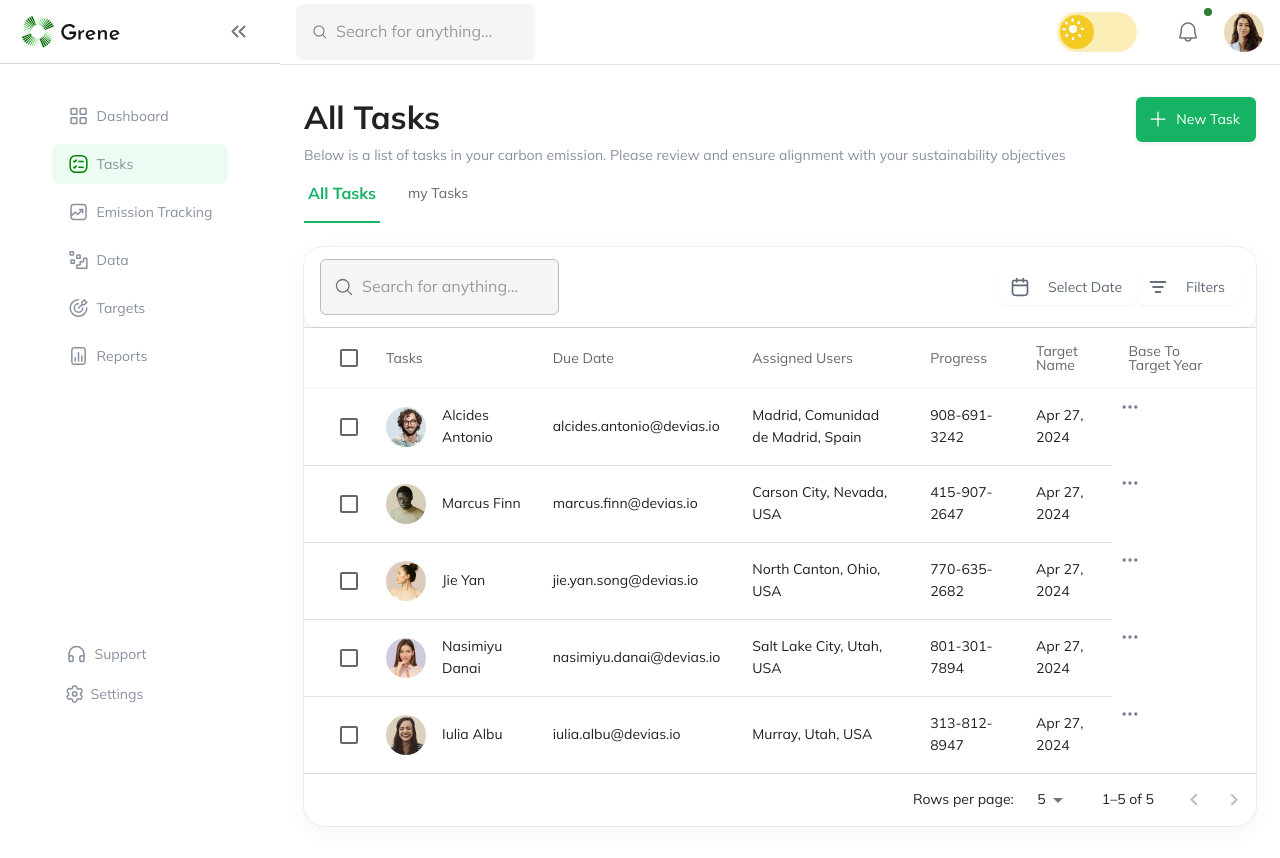
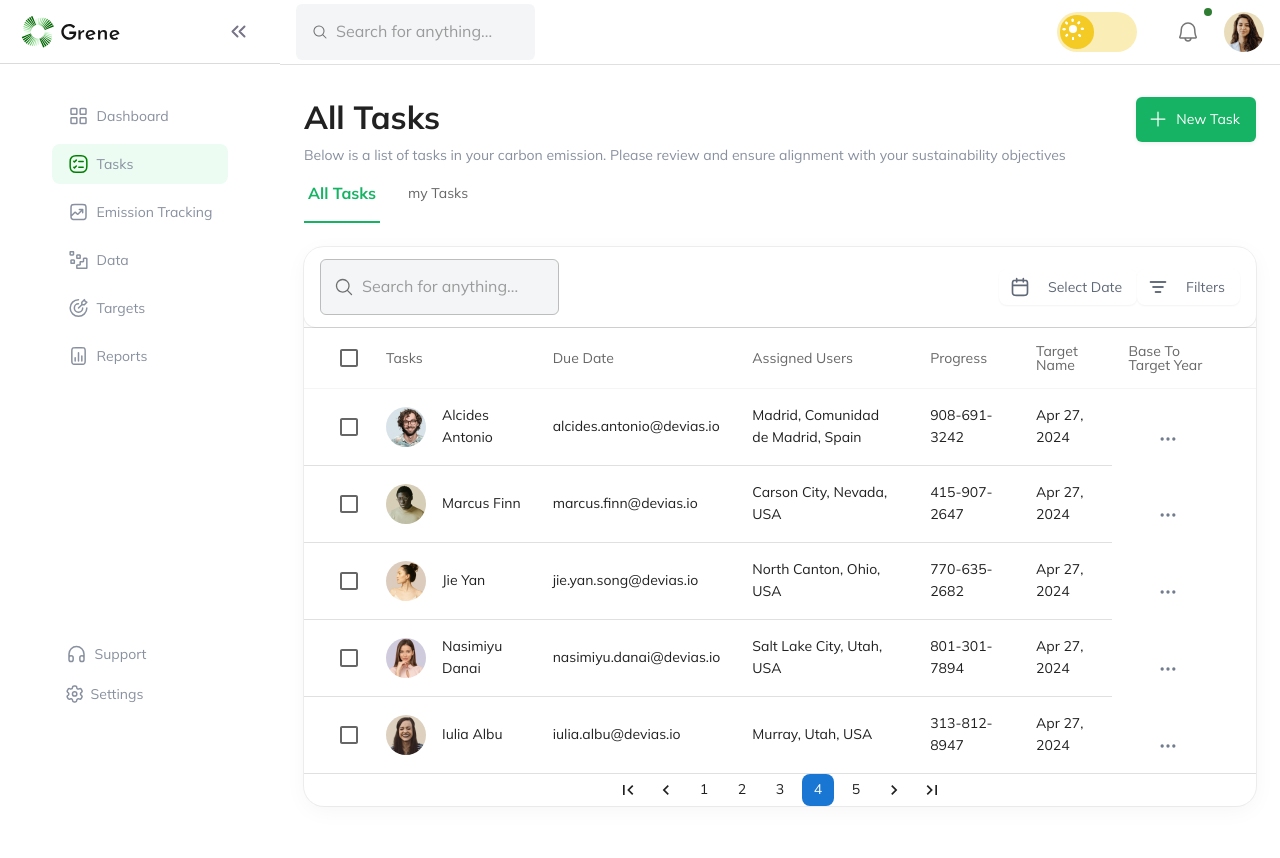
Before and after one commit to manelyasmine/greenSemanic, a Next.js app: page /dashboard/tasks in a window 1280 px wide. Built offline with nearby package versions, Linux system fonts and the light colour scheme; no server answers; sample sign-in values are in the browser's storage.

Commit message:
change to be marged

```diff
--- a/src/app/dashboard/target/page.tsx
+++ b/src/app/dashboard/target/page.tsx
@@ -99,7 +99,9 @@ export default function Page(): React.JSX.Element {
         ))}
       </Grid>
       <Box sx={{ display: 'flex', justifyContent: 'center' }}>
-        <Pagination count={3} size="small" />
+        <Stack spacing={2}>
+          <Pagination count={3} size="small" />
+        </Stack>
       </Box>
     </Stack>
   );
--- a/src/components/DropDown/DropdownTableCell.tsx
+++ b/src/components/DropDown/DropdownTableCell.tsx
@@ -1,7 +1,13 @@
 import React, { useState } from 'react';
-import { DashboardIcon, DotsHorizontal } from '@/icons';
+import { DashboardIcon, DotsHorizontal,AssignIcon,DeleteIcon,ModifyIcon } from '@/icons';
 import { MoreVert as MoreVertIcon } from '@mui/icons-material';
 import { IconButton, ListItemIcon, ListItemText, Menu, MenuItem } from '@mui/material';
+import DropDownStyle from '@/styles/theme/DropDown';
+
+import Typography from '@mui/material/Typography';
+import Box from '@mui/material/Box';
+import Card from '@mui/material/Card';
+import DeleteConfirmation from '@/components/commun/Alerts/DeleteConfirmation';
 
 interface DropdownProps {
   // Function to handle modification triggered from the dropdown
@@ -14,7 +20,7 @@ interface DropdownProps {
 
 const Dropdown: React.FC<DropdownProps> = ({ onModify, onDelete, onAssign }) => {
   const [anchorEl, setAnchorEl] = useState<null | HTMLElement>(null);
-
+    const [isDeleteOpen,setIsDeleteOpen]=useState(false);
   const handleOpen = (event: React.MouseEvent<HTMLElement>) => {
     setAnchorEl(event.currentTarget);
   };
@@ -30,7 +36,7 @@ const Dropdown: React.FC<DropdownProps> = ({ onModify, onDelete, onAssign }) =>
 
   const handleDelete = () => {
     handleClose();
-    onDelete();
+    setIsDeleteOpen(!isDeleteOpen);
   };
 
   const handleAssign = () => {
@@ -43,27 +49,38 @@ const Dropdown: React.FC<DropdownProps> = ({ onModify, onDelete, onAssign }) =>
       <IconButton onClick={handleOpen}>
         <DotsHorizontal fontSize="small" />
       </IconButton>
+
       <Menu
+
         anchorEl={anchorEl}
         open={Boolean(anchorEl)}
         onClose={handleClose}
         MenuListProps={{ 'aria-labelledby': 'dropdown-button' }}
       >
+        <Card sx={DropDownStyle}>
         <MenuItem onClick={handleModify}>
-          <ListItemIcon>{/* <EditIcon size={16} /> */}</ListItemIcon>
+          <ListItemIcon> <ModifyIcon  /> </ListItemIcon>
           <ListItemText primary="Modify" />
         </MenuItem>
         <MenuItem onClick={handleDelete}>
-          <ListItemIcon>{/* <DeleteIcon size={16} /> */}</ListItemIcon>
+          <ListItemIcon> <DeleteIcon   /> </ListItemIcon>
           <ListItemText primary="Delete" />
+
         </MenuItem>
-        {onAssign && ( // Render assign option only if onAssign function is provided
-          <MenuItem onClick={handleAssign}>
-            <ListItemIcon></ListItemIcon>
+         <MenuItem onClick={handleAssign}>
+            <ListItemIcon>  <AssignIcon   /> </ListItemIcon>
             <ListItemText primary="Assign" />
           </MenuItem>
-        )}
+      </Card>
       </Menu>
+      {isDeleteOpen && (
+          <DeleteConfirmation
+          open={isDeleteOpen}
+          setOpen={setIsDeleteOpen}
+          />
+      )}
+
+
     </div>
   );
 };
--- a/src/components/dashboard/customer/customers-table.tsx
+++ b/src/components/dashboard/customer/customers-table.tsx
@@ -1,8 +1,6 @@
 'use client';
 
-import * as React from 'react';
-import { DashboardIcon, DotsHorizontal } from '@/icons';
-import { Button } from '@mui/material';
+import React,{useState} from 'react';
 import Avatar from '@mui/material/Avatar';
 import Box from '@mui/material/Box';
 import Card from '@mui/material/Card';
@@ -13,15 +11,13 @@ import Table from '@mui/material/Table';
 import TableBody from '@mui/material/TableBody';
 import TableCell from '@mui/material/TableCell';
 import TableHead from '@mui/material/TableHead';
-import TablePagination from '@mui/material/TablePagination';
 import TableRow from '@mui/material/TableRow';
 import Typography from '@mui/material/Typography';
 import dayjs from 'dayjs';
-
 import { useSelection } from '@/hooks/use-selection';
 import DropdownTableCell from '@/components/DropDown/DropdownTableCell';
-
 import FilterColumns from '../../commun/Filters/FilterColumns';
+import { Pagination } from '@mui/material';
 
 function noop(): void {
   // do nothing
@@ -44,12 +40,7 @@ interface CustomersTableProps {
   rowsPerPage?: number;
 }
 
-export function CustomersTable({
-  count = 0,
-  rows = [],
-  page = 0,
-  rowsPerPage = 0,
-}: CustomersTableProps): React.JSX.Element {
+export function CustomersTable({ count = 100, rows = [], rowsPerPage = 5 }: CustomersTableProps): React.JSX.Element {
   const rowIds = React.useMemo(() => {
     return rows.map((customer) => customer.id);
   }, [rows]);
@@ -58,6 +49,13 @@ export function CustomersTable({
 
   const selectedSome = (selected?.size ?? 0) > 0 && (selected?.size ?? 0) < rows.length;
   const selectedAll = rows.length > 0 && selected?.size === rows.length;
+
+  const [page, setPage] = useState(1); // Start on page 1
+  const [totalPages, setTotalPages] = useState(10); // Replace with actual total pages
+
+  const handleChangePage = (event, newPage) => {
+    setPage(newPage);
+  };
 
   return (
     <Card>
@@ -119,7 +117,10 @@ export function CustomersTable({
                   </TableCell>
                   <TableCell>{row.phone}</TableCell>
                   <TableCell>{dayjs(row.createdAt).format('MMM D, YYYY')}</TableCell>
+                  <Box  style={{ display: 'flex',
+                   justifyContent: 'center',alignItems:"center",marginTop:"2rem" }}>
                   <DropdownTableCell />
+                  </Box>
                 </TableRow>
               );
             })}
@@ -127,15 +128,19 @@ export function CustomersTable({
         </Table>
       </Box>
       <Divider />
-      <TablePagination
-        component="div"
-        count={count}
-        onPageChange={noop}
-        onRowsPerPageChange={noop}
-        page={page}
-        rowsPerPage={rowsPerPage}
-        rowsPerPageOptions={[5, 10, 25]}
+      <Box style={{ display: 'flex', justifyContent: 'center' }}>
+      <Pagination
+        count={count} // Total number of pages
+        page={4} // Current page
+        onChange={handleChangePage}
+        color="primary" // Set color
+        size="medium"
+        showFirstButton
+        showLastButton
+        shape="rounded"
+
       />
+      </Box>
     </Card>
   );
 }
--- a/src/components/dashboard/customer/myTasks-table.tsx
+++ b/src/components/dashboard/customer/myTasks-table.tsx
@@ -11,13 +11,14 @@ import Table from '@mui/material/Table';
 import TableBody from '@mui/material/TableBody';
 import TableCell from '@mui/material/TableCell';
 import TableHead from '@mui/material/TableHead';
-import TablePagination from '@mui/material/TablePagination';
 import TableRow from '@mui/material/TableRow';
 import Typography from '@mui/material/Typography';
 import dayjs from 'dayjs';
+import FilterColumns from '../../commun/Filters/FilterColumns';
 
+import DropdownTableCell from '@/components/DropDown/DropdownTableCell';
 import { useSelection } from '@/hooks/use-selection';
-
+import { Pagination } from '@mui/material';
 function noop(): void {
   // do nothing
 }
@@ -42,7 +43,7 @@ interface CustomersTableProps {
 export function MyTasksTable({
   count = 0,
   rows = [],
-  page = 0,
+
   rowsPerPage = 0,
 }: CustomersTableProps): React.JSX.Element {
   const rowIds = React.useMemo(() => {
@@ -53,9 +54,16 @@ export function MyTasksTable({
 
   const selectedSome = (selected?.size ?? 0) > 0 && (selected?.size ?? 0) < rows.length;
   const selectedAll = rows.length > 0 && selected?.size === rows.length;
+  const [page, setPage] = useState(1); // Start on page 1
+  const [totalPages, setTotalPages] = useState(10); // Replace with actual total pages
 
+  const handleChangePage = (event, newPage) => {
+    setPage(newPage);
+  };
   return (
     <Card>
+      <FilterColumns />
+      <Divider />
       <Box sx={{ overflowX: 'auto' }}>
         <Table sx={{ minWidth: '800px' }}>
           <TableHead>
@@ -110,6 +118,7 @@ export function MyTasksTable({
                   </TableCell>
                   <TableCell>{row.phone}</TableCell>
                   <TableCell>{dayjs(row.createdAt).format('MMM D, YYYY')}</TableCell>
+                  <DropdownTableCell />
                 </TableRow>
               );
             })}
@@ -117,14 +126,16 @@ export function MyTasksTable({
         </Table>
       </Box>
       <Divider />
-      <TablePagination
-        component="div"
-        count={count}
-        onPageChange={noop}
-        onRowsPerPageChange={noop}
-        page={page}
-        rowsPerPage={rowsPerPage}
-        rowsPerPageOptions={[5, 10, 25]}
+      <Pagination
+        count={count} // Total number of pages
+        page={4} // Current page
+        onChange={handleChangePage}
+        color="primary" // Set color
+        size="medium"
+        showFirstButton
+        showLastButton
+        shape="rounded"
+
       />
     </Card>
   );
--- a/src/icons/index.ts
+++ b/src/icons/index.ts
@@ -16,6 +16,9 @@ import { SettingsIcon } from './SettingsIcon';
 import { SupportIcon } from './SupportIcon';
 import { TargetIcon } from './TargetIcon';
 import { TasksIcon } from './TasksIcon';
+import ModifyIcon from './ModifyIcon';
+import DeleteIcon from './DeleteIcon';
+import AssignIcon from './AssignIcon';
 
 export {
   ChartIcon,
@@ -36,4 +39,7 @@ export {
   DotsHorizontal,
   CalanderIcon,
   FilterIcon,
+  ModifyIcon,
+  DeleteIcon,
+  AssignIcon,
 };
--- a/src/styles/theme/Filter.ts
+++ b/src/styles/theme/Filter.ts
@@ -25,3 +25,12 @@ export const boxFilterDropDown = {
   boxShadow: 1,
   borderRadius: '4px',
 };
+export const filterCalander = {
+  position: 'absolute',
+  bottom: '35%',
+  right: '16%',
+  minWidth: '150px',
+  backgroundColor: palette.common.white,
+  boxShadow: 1,
+  borderRadius: '4px',
+};
--- a/src/styles/theme/create-theme.ts
+++ b/src/styles/theme/create-theme.ts
@@ -6,6 +6,7 @@ import { components } from './components/components';
 import { shadows } from './shadows';
 import type { Theme } from './types';
 import { typography } from './typography';
+
 
 declare module '@mui/material/styles/createPalette' {
   interface PaletteRange {
@@ -45,6 +46,7 @@ export function createTheme(): Theme {
     shadows,
     shape: { borderRadius: 8 },
     typography,
+
   });
 
   return theme;
```
Also changed, not shown: src/components/commun/Filters/FilterColumns.tsx (+35 -3 lines).
